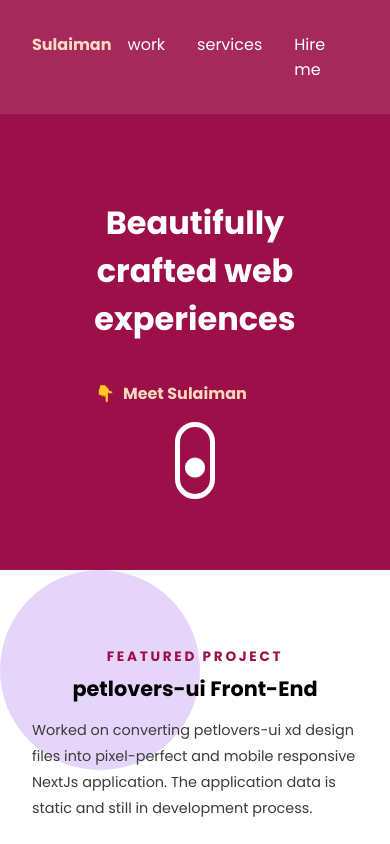
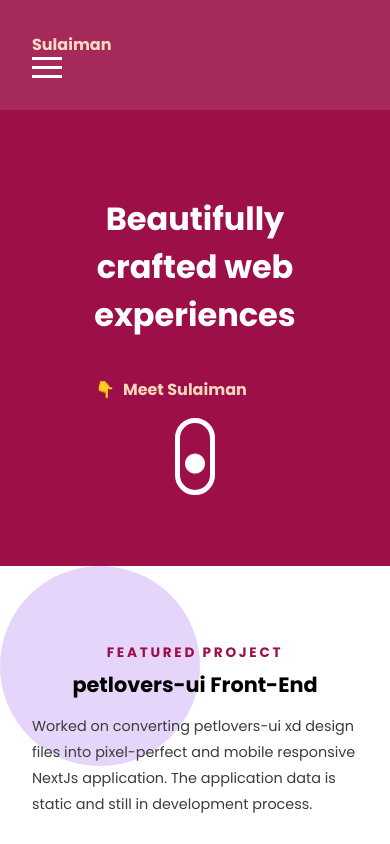
Before and after one commit to sulaiman-dev/sulaiman-dev.github.io, a plain HTML site: page index.html in a window 390 px wide. Shown: the top 844 px of the page. Drawn offline with nearby package versions, Linux system fonts and the light colour scheme.

Commit message:
added hamburger

```diff
--- a/css/main.scss
+++ b/css/main.scss
@@ -405,3 +405,48 @@ footer {
         transform: translate(0px, 30px);
     }
 }
+
+// hamburger styles
+.hamburger {
+    display: none;
+    flex-direction: column;
+    justify-content: space-between;
+    width: 30px;
+    height: 21px;
+}
+.hamburger span {
+    display: block;
+    height: 3px;
+    background-color: #fff;
+}
+@media (max-width: 768px) {
+    nav {
+        display: none;
+    }
+
+    .hamburger {
+        display: flex;
+    }
+    header {
+        flex-direction: column;
+    }
+
+    nav {
+        width: 100%;
+    }
+
+    nav ul {
+        flex-direction: column;
+        align-items: center;
+    }
+
+    nav ul li {
+        margin-bottom: 1em;
+    }
+}
+.show {
+    display: block;
+}
+@media (max-width: 768px) {
+
+}
--- a/index.html
+++ b/index.html
@@ -19,6 +19,11 @@
                     <li><a href="#hire-me">Hire me</a></li>
                 </ul>
             </nav>
+            <div class="hamburger">
+                <span></span>
+                <span></span>
+                <span></span>
+            </div>
         </header>
         <div class="social-header">
             <ul>
@@ -185,6 +190,13 @@
     <script src="https://cdnjs.cloudflare.com/ajax/libs/gsap/3.9.1/gsap.min.js" integrity="sha512-H6cPm97FAsgIKmlBA4s774vqoN24V5gSQL4yBTDOY2su2DeXZVhQPxFK4P6GPdnZqM9fg1G3cMv5wD7e6cFLZQ==" crossorigin="anonymous" referrerpolicy="no-referrer"></script>
     <script src="https://cdnjs.cloudflare.com/ajax/libs/gsap/3.9.1/ScrollTrigger.min.js" integrity="sha512-5efjkDjhldlK+BrHauVYJpbjKrtNemLZksZWxd6Wdxvm06dceqWGLLNjZywOkvW7BF032ktHRMUOarbK9d60bg==" crossorigin="anonymous" referrerpolicy="no-referrer"></script>
     <script>
+        const hamburger = document.querySelector('.hamburger');
+        const nav = document.querySelector('nav');
+
+        hamburger.addEventListener('click', () => {
+            nav.classList.toggle('show');
+        });
+
         gsap.registerPlugin(ScrollTrigger);
         var tl = gsap.timeline();
 
```
Also changed, not shown: css/main.css, 1 other file.
